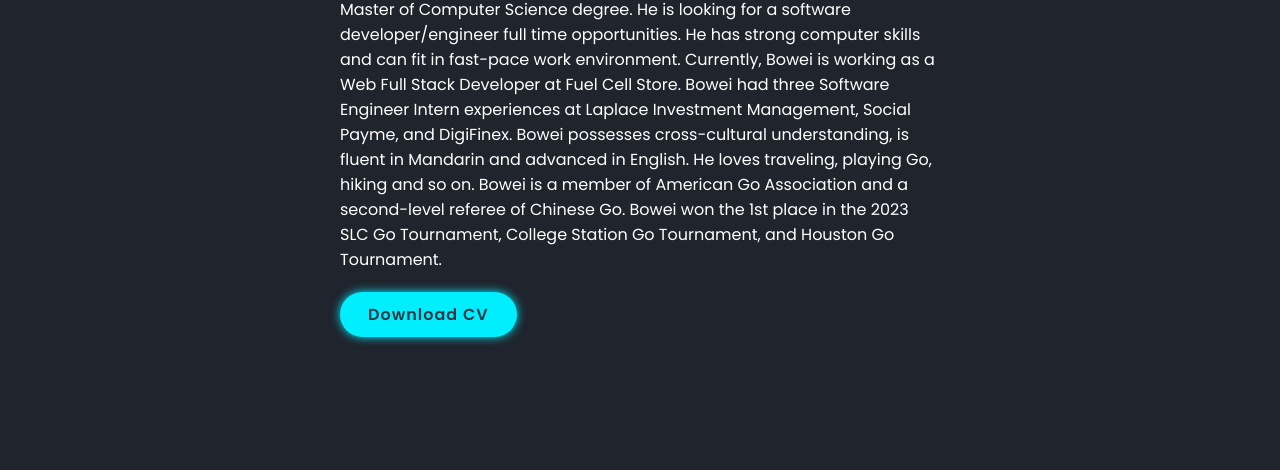
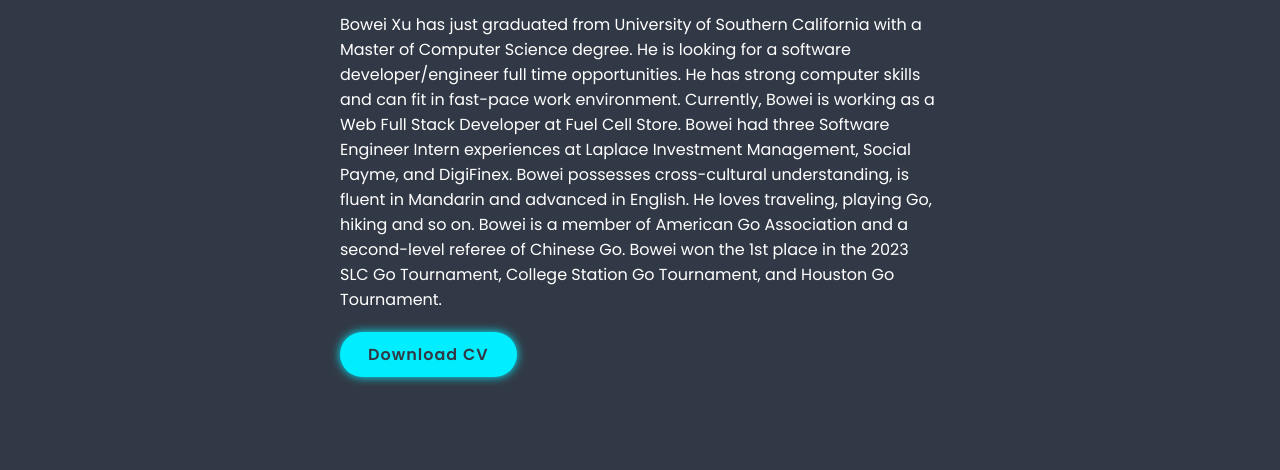
Before and after one commit to antoinexu/antoinexu.github.io, a plain HTML site: page index.html in a window 1280 px wide. Shown: the part 330-800 px from the top of the page. Drawn offline with nearby package versions, Linux system fonts and the light colour scheme.

Commit message:
update ui

```diff
--- a/style.css
+++ b/style.css
@@ -123,7 +123,9 @@
     display: flex;
     justify-content: center;
     align-items: center;
-    padding: 0 10%;
+    padding-top: 100px;
+    background: var(--second-bg-color);
+    height: auto;
 }
 
 .home-content {
```
